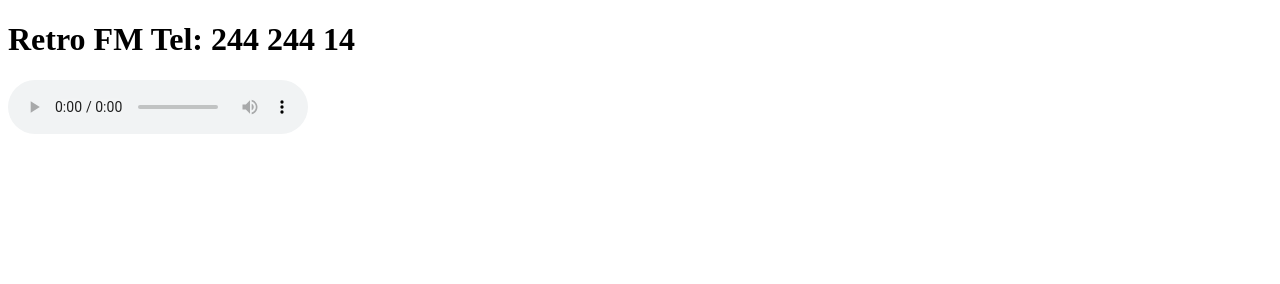
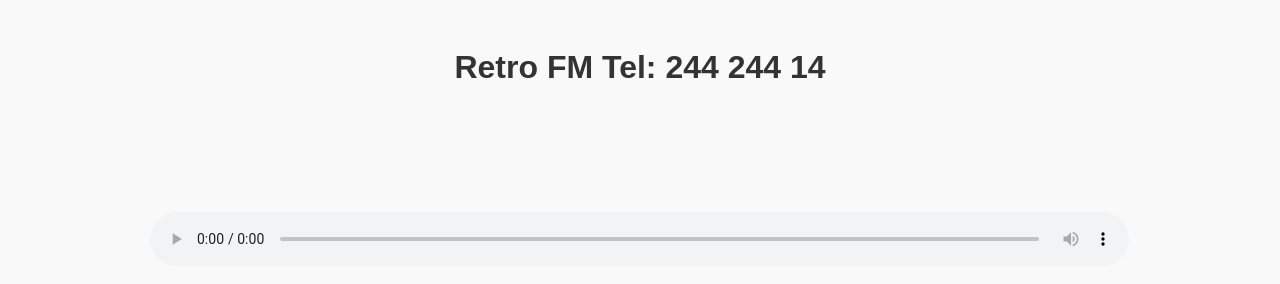
Before and after one commit to neverlose-lv/radio-players, a plain HTML site: page retro_fm.html in a window 1280 px wide. Drawn offline with Linux system fonts and the light colour scheme.

Commit message:
change style

```diff
--- a/retro_fm.html
+++ b/retro_fm.html
@@ -3,10 +3,30 @@
 <head>
   <meta charset="UTF-8" />
   <title>Retro FM Tel: 244 244 14</title>
+  <meta name="viewport" content="width=device-width, initial-scale=1" />
+  <style>
+    body {
+      font-family: Arial, sans-serif;
+      padding: 20px;
+      text-align: center;
+      background: #f9f9f9;
+    }
+    h1 {
+      font-size: 2rem;      /* крупный заголовок */
+      margin-bottom: 20px;
+      color: #333;
+    }
+    audio {
+      width: 100%;         /* занять всю ширину контейнера */
+      max-width: 80%;    /* но не больше 400px */
+      height: 10rem;        /* повыше плеер */
+      outline: none;
+    }
+  </style>
 </head>
 <body>
   <h1>Retro FM Tel: 244 244 14</h1>
-  <audio controls autoplay>
+  <audio controls>
     <source src="https://27793.live.streamtheworld.com/RETRO_FMAAC.aac" type="audio/aac" />
     Ваш браузер не поддерживает аудио.
   </audio>
```
